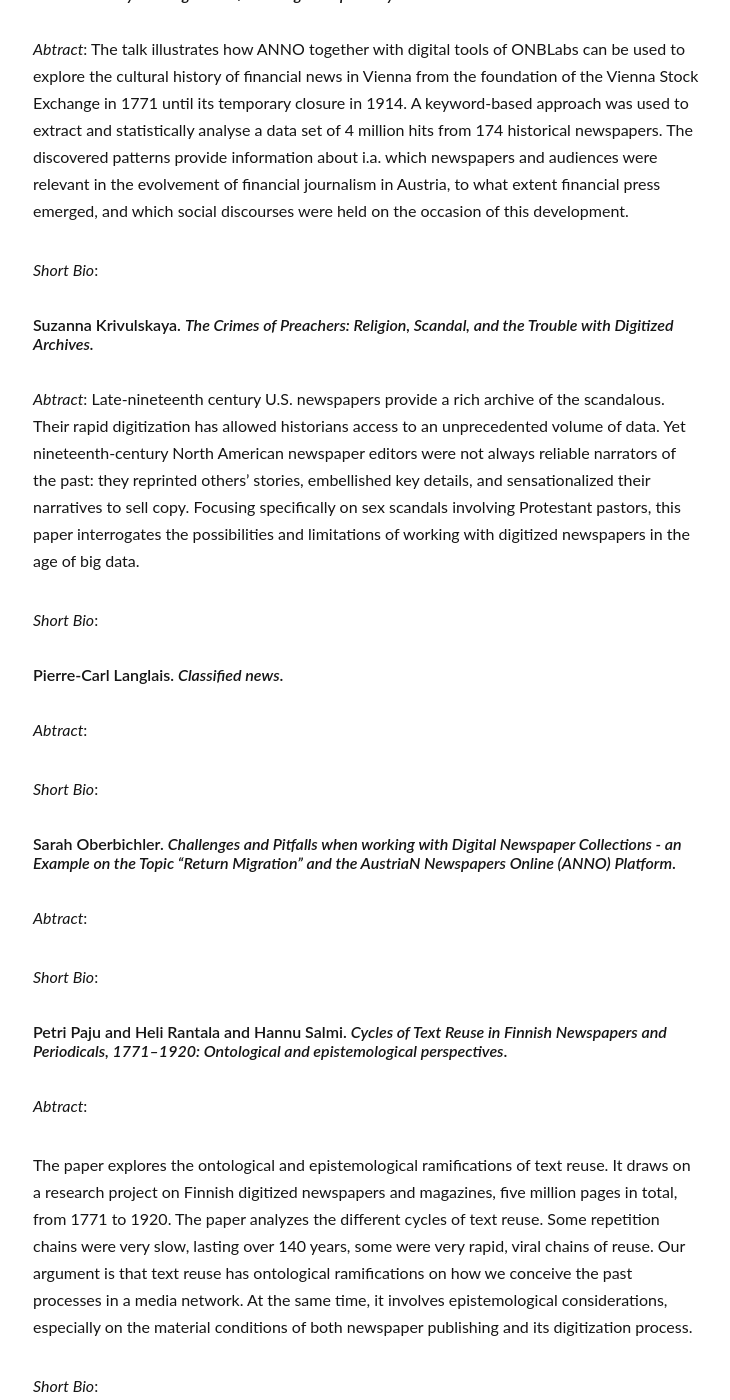
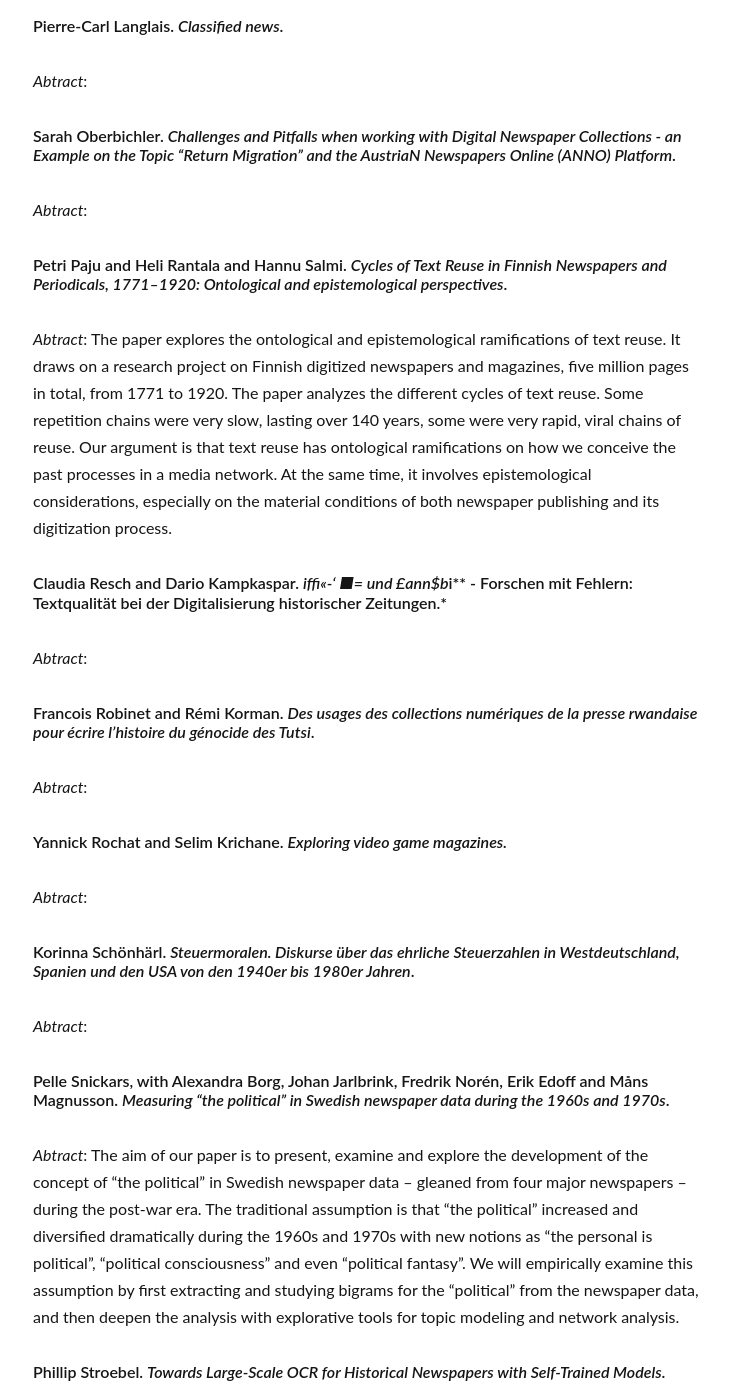
Before and after one commit to impresso/eldorado, a Jekyll site: the page built from _pages/bio-abstracts.md, in a window 1280 px wide and 1400 px high, scrolled down 2096 px. Shown: the whole window, without its empty margins (273-1003 px from the left). Built offline with Jekyll 4.4.1, drawn with Linux system fonts in a browser that asks for light colours; some of the changed text lies outside the part shown.

Commit message:
remove short bios

```diff
--- a/_pages/bio-abstracts.md
+++ b/_pages/bio-abstracts.md
@@ -12,7 +12,7 @@ order: 20
 
 *Abtract*:
 
-*Short Bio*:
+
 
 
 
@@ -20,7 +20,6 @@ order: 20
 
 *Abtract*:
 
-*Short Bio*:
 
 
 
@@ -28,7 +27,7 @@ order: 20
 
 *Abtract*:
 
-*Short Bio*:
+
 
 
 
@@ -36,15 +35,13 @@ order: 20
 
 *Abtract*:
 
-*Short Bio*:
-
 
 
 ###### Martin Grandjean. *Une analyse systématique de la médiatisation des débats de la Société des Nations dans le Journal de Genève*.
 
 *Abtract*:
 
-*Short Bio*:
+
 
 
 
@@ -52,7 +49,7 @@ order: 20
 
 *Abtract*:
 
-*Short Bio*:
+
 
 
 
@@ -60,7 +57,7 @@ order: 20
 
 *Abtract*: The Saxon daily newspaper [“Der Freiheitskampf”](http://www.hait.tu-dresden.de/ext/forschung/der-freiheitskampf.asp) has been digitized and presented online in order to fill the significant lack of sources about the Saxon NSDAP. The editors are systematically indexing the content of its articles as well as compiling and categorizing the Saxon-related articles in a relational database. The talk will address several aspects of using digitized newspapers as a historical source, namely how to  a) offer a more critical approach to digital print sources by means of content-based indexing, than OCR; b) contextualize a newspaper collection by using standardized data; and c) engage with legal and moral questions relating to the digital presentation of an ideologically highly tainted source collection.Tackling these issues from the perspective of a research institution and of a provider of a research infrastructure allows discussing different points of views on the mass-digitalization of historical newspapers.
 
-*Short Bio*:
+
 
 
 
@@ -68,115 +65,107 @@ order: 20
 
 *Abtract*:
 
-*Short Bio*:
+
 
 
 ###### Erik Koenen, Simon Sax and Falko Krause. *Die "Berliner Volkszeitung" (1853–1944) aus der Distanz lesen. Praxis und Perspektiven des "Distant Reading" von digitalisierten Zeitungen.*
 
 *Abtract*:
 
-*Short Bio*:
+
 
 
 ###### Monika Kovarova-Simecek. *Cultural History of Financial News in Vienna (1771-1914) – A historical analysis using ANNO/ÖNB digital repository and ÖNBLabs.*
 
 *Abtract*: The talk illustrates how ANNO together with digital tools of ONBLabs can be used to explore the cultural history of financial news in Vienna from the foundation of the Vienna Stock Exchange in 1771 until its temporary closure in 1914. A keyword-based approach was used to extract and statistically analyse a data set of 4 million hits from 174 historical newspapers. The discovered patterns provide information about i.a. which newspapers and audiences were relevant in the evolvement of financial journalism in Austria, to what extent financial press emerged, and which social discourses were held on the occasion of this development.
 
-*Short Bio*:
 
 
 ###### Suzanna Krivulskaya. *The Crimes of Preachers: Religion, Scandal, and the Trouble with Digitized Archives.*
 
 *Abtract*: Late-nineteenth century U.S. newspapers provide a rich archive of the scandalous. Their rapid digitization has allowed historians access to an unprecedented volume of data. Yet nineteenth-century North American newspaper editors were not always reliable narrators of the past: they reprinted others’ stories, embellished key details, and sensationalized their narratives to sell copy. Focusing specifically on sex scandals involving Protestant pastors, this paper interrogates the possibilities and limitations of working with digitized newspapers in the age of big data.
 
-*Short Bio*:
+
 
 
 ###### Pierre-Carl Langlais. *Classified news*.
 
 *Abtract*:
 
-*Short Bio*:
+
 
 
 ###### Sarah Oberbichler. *Challenges and Pitfalls when working with Digital Newspaper Collections - an Example on the Topic "Return Migration" and the AustriaN Newspapers Online (ANNO) Platform*.
 
 *Abtract*:
 
-*Short Bio*:
+
 
 
 ###### Petri Paju and Heli Rantala and Hannu Salmi. *Cycles of Text Reuse in Finnish Newspapers and Periodicals, 1771–1920: Ontological and epistemological perspectives*.
 
-*Abtract*:
+*Abtract*: The paper explores the ontological and epistemological ramifications of text reuse. It draws on a research project on Finnish digitized newspapers and magazines, five million pages in total, from 1771 to 1920. The paper analyzes the different cycles of text reuse. Some repetition chains were very slow, lasting over 140 years, some were very rapid, viral chains of reuse. Our argument is that text reuse has ontological ramifications on how we conceive the past processes in a media network. At the same time, it involves epistemological considerations, especially on the material conditions of both newspaper publishing and its digitization process.
 
-The paper explores the ontological and epistemological ramifications of text reuse. It draws on a research project on Finnish digitized newspapers and magazines, five million pages in total, from 1771 to 1920. The paper analyzes the different cycles of text reuse. Some repetition chains were very slow, lasting over 140 years, some were very rapid, viral chains of reuse. Our argument is that text reuse has ontological ramifications on how we conceive the past processes in a media network. At the same time, it involves epistemological considerations, especially on the material conditions of both newspaper publishing and its digitization process.
-
-*Short Bio*:
 
 
 ###### Claudia Resch and Dario Kampkaspar. *iffi«-' ■= und £ann$b*i** - Forschen mit Fehlern: Textqualität bei der Digitalisierung historischer Zeitungen.*
 
 *Abtract*:
 
-*Short Bio*:
+
 
 
 ###### Francois Robinet and Rémi Korman. *Des usages des collections numériques de la presse rwandaise pour écrire l’histoire du génocide des Tutsi*.
 
 *Abtract*:
 
-*Short Bio*:
+
 
 
 ###### Yannick Rochat and Selim Krichane. *Exploring video game magazines.*
 
 *Abtract*:
 
-*Short Bio*:
+
 
 
 ###### Korinna Schönhärl. *Steuermoralen. Diskurse über das ehrliche Steuerzahlen in Westdeutschland, Spanien und den USA von den 1940er bis 1980er Jahren*.
 
 *Abtract*:
 
-*Short Bio*:
+
 
 
 ###### Pelle Snickars, with  Alexandra Borg, Johan Jarlbrink, Fredrik Norén, Erik Edoff and Måns Magnusson. *Measuring "the political" in Swedish newspaper data during the 1960s and 1970s*.
 
 *Abtract*: The aim of our paper is to present, examine and explore the development of the concept of “the political” in Swedish newspaper data – gleaned from four major newspapers – during the post-war era. The traditional assumption is that “the political” increased and diversified dramatically during the 1960s and 1970s with new notions as “the personal is political”,  “political consciousness” and even “political fantasy”. We will empirically examine this assumption by first extracting and studying bigrams for the “political” from the newspaper data, and then deepen the analysis with explorative tools for topic modeling and network analysis.
 
-*Short Bio*:
 
 
 ###### Phillip Stroebel. *Towards Large-Scale OCR for Historical Newspapers with Self-Trained Models*.
 
 *Abtract*:
 
-*Short Bio*:
+
 
 
 ###### Giorgia Tolfo & Living with Machine team. *Hunting for Treasure: Living with Machines and the British Library Newspaper Collection*.
 
 *Abtract*: We discuss the open access digitisation programme undertaken by *Living with Machines*, exploring the range of constraints that inform digitisation strategies and selection priorities. Because the landscape of digitised newspaper collections is so complex, and research and digitisation processes operate on different timelines, we have focused on opportunities to make digitisation choices both transparent and pragmatic. Working towards solutions that reflect collaborations between library curators and scholars, we will introduce: a) our custom visualisation tool—the Press Picker—designed to support decision making about digitisation; b) the process of automatic metadata generation from the Newspaper Press Directories, a contemporaneous record of British newspapers.
 
-*Short Bio*:
+
 
 
 
 ###### Andrew Torget. *Mapping Texts: Examining the Effects of OCR Noise on Historical Newspaper Collections*.
 
-*Abtract*:  This paper documents the “Mapping Texts Project,” an experiment focused on the problem of OCR noise in historical newspapers. The purpose of the project was to combine text-mining with data-visualization to measure both OCR noise rates and their effects on how scholars detect meaningful language patterns embedded in large-scale digital newspaper collections.  The project developed two interactive visualizations measuring OCR quality and its effects on detecting language patterns, revealing the depth of the challenges facing humanities scholars seeking greater transparency of OCR data in historical newspaper databases.
+*Abtract*: This paper documents the “Mapping Texts Project,” an experiment focused on the problem of OCR noise in historical newspapers. The purpose of the project was to combine text-mining with data-visualization to measure both OCR noise rates and their effects on how scholars detect meaningful language patterns embedded in large-scale digital newspaper collections.  The project developed two interactive visualizations measuring OCR quality and its effects on detecting language patterns, revealing the depth of the challenges facing humanities scholars seeking greater transparency of OCR data in historical newspaper databases.
 
-*Short Bio*:
 
 
 ###### Tobias von Waldkirch. *Le locuteur je comme principe d'organisation du discours dans les correspondances particulières du Journal de Genève au XIXe siècle : l’exemple de la couverture de guerre.*
 
 *Abtract*:
-
-*Short Bio*:
 
 
 
@@ -184,7 +173,6 @@ The paper explores the ontological and epistemological ramifications of text reu
 
 *Abtract*: Historians have turned their focus to newspaper articles as a proxy of public discourse, while advertisements remain an understudied source of digitized information. This paper focuses on two aspects of working with extensive collections of advertisements. First, advertisements come in all shapes and sizes, ranging from classifieds, shipping reports to full-page ads. The size and position of these advertisements and particular word usage can help to construct particular subsets of advertisements.  Second, this paper describes how we can use extract textual information from historical advertisements that can be used for historical analysis of trends and particularities.
 
-*Short Bio*:
 
  #####
 
```
